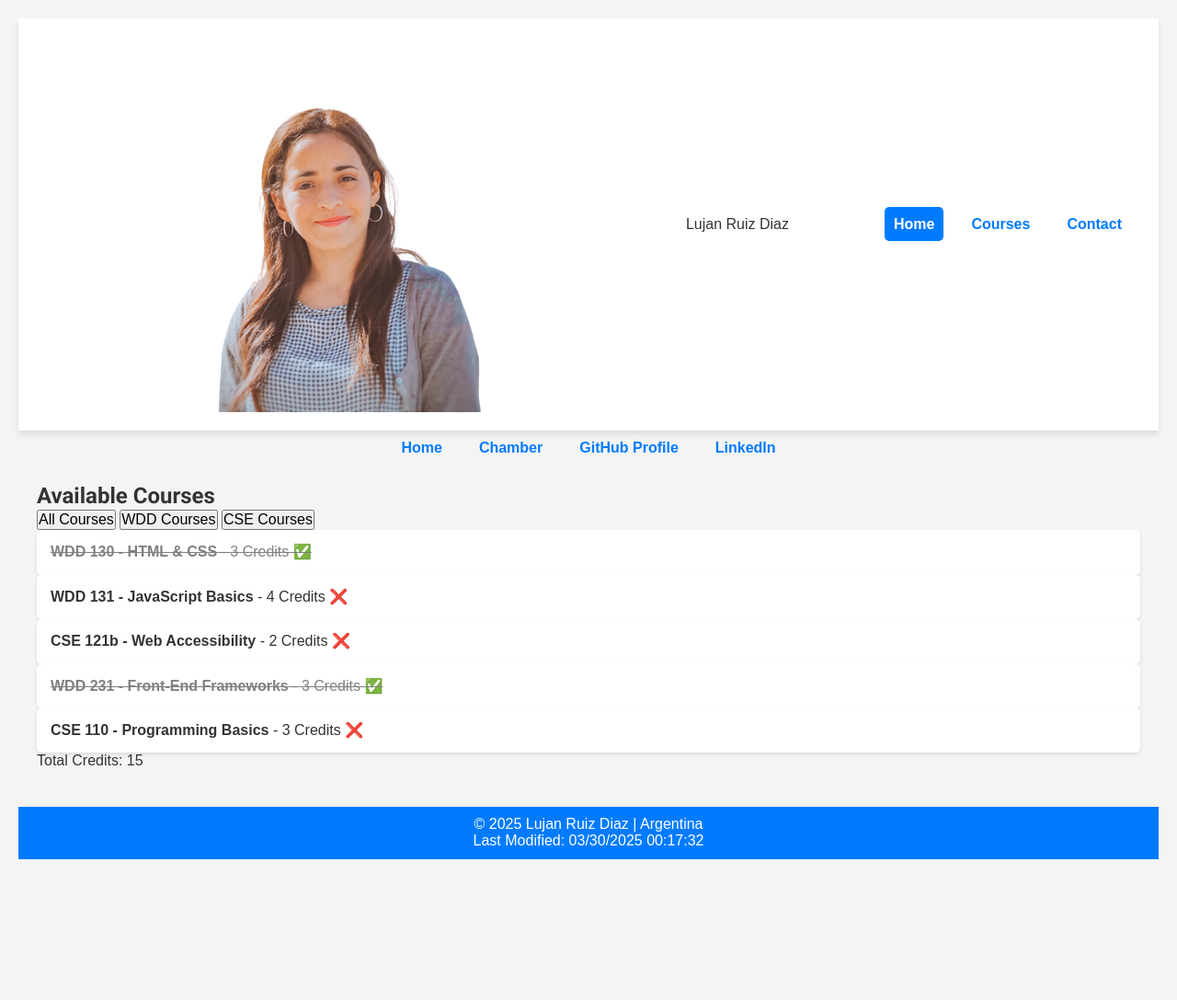
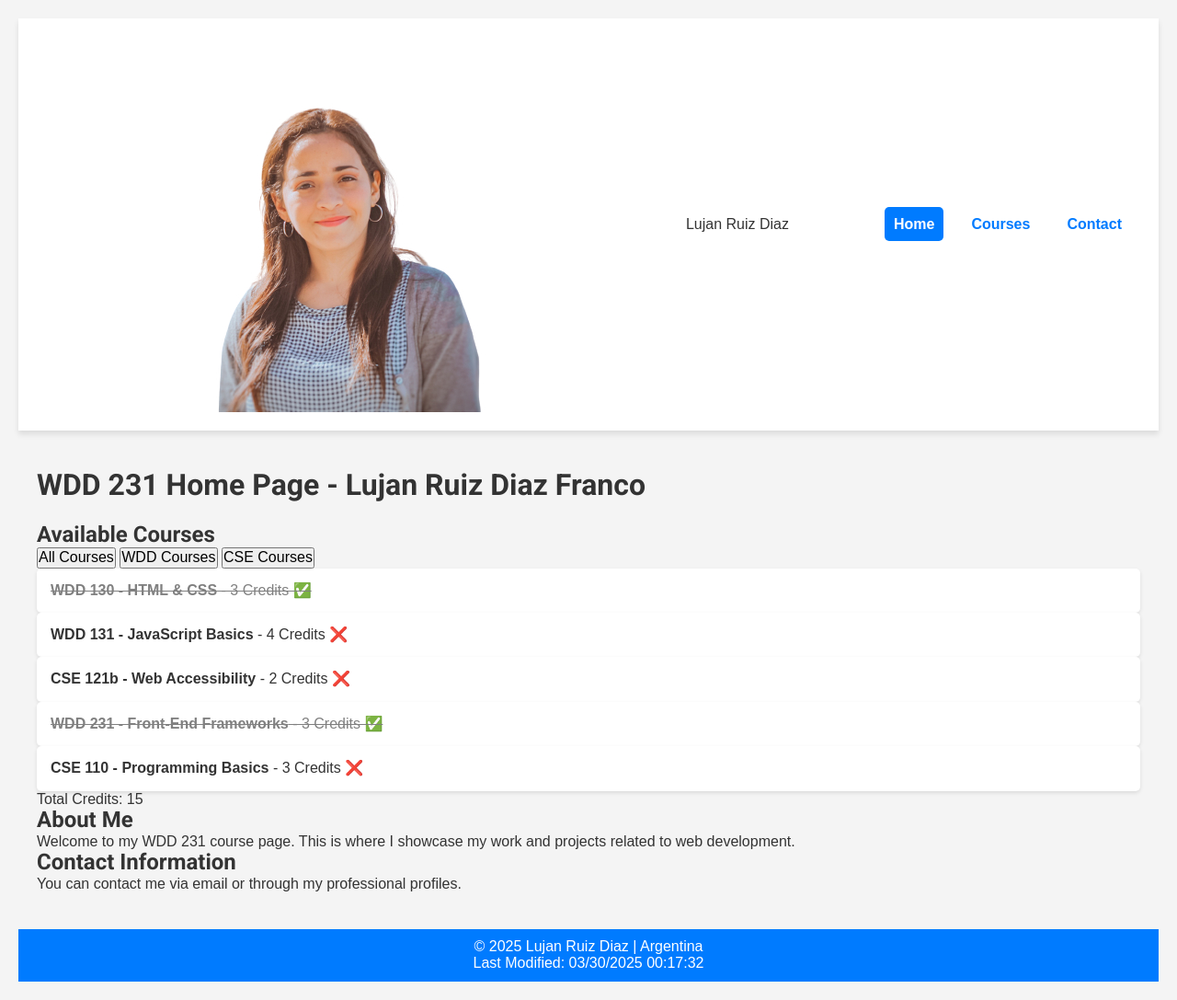
Before and after one commit to lujansheridan97/wdd231, a plain HTML site: page index.html in a window 1280 px wide. Shown: the whole page at 92% size. Before the commit the page ends 954 px from the top, so only its background shows below. Drawn offline with nearby package versions, Linux system fonts and the light colour scheme.

Commit message:
home page1

```diff
--- a/index.html
+++ b/index.html
@@ -5,7 +5,7 @@
     <meta name="viewport" content="width=device-width, initial-scale=1.0">
     <meta name="description" content="Home Page WDD231">
     <meta name="author" content="Lujan Ruiz Diaz Franco">
-    <title>WDD 231 Home Page- Lujan Ruiz Diaz Franco</title>
+    <title>WDD 231 Home Page - Lujan Ruiz Diaz Franco</title>
     <link rel="stylesheet" href="styles/normalize.css">
     <link rel="stylesheet" href="styles/small.css">
     <link rel="stylesheet" href="styles/larger.css">
@@ -16,16 +16,13 @@
     <!-- Link to Google Fonts -->
     <link href="https://fonts.googleapis.com/css2?family=Roboto:wght@400;700&display=swap" rel="stylesheet">
 
-
     <script src="scripts/navigation.js" defer></script>
     <script src="scripts/date.js" defer></script>
     <script src="scripts/course.js" defer></script>
-
 </head>
 <body>
     <header>
         <img src="images/profile-picture.jpg" alt="Profile picture">
-
         <span>Lujan Ruiz Diaz</span>
         <button id="menuButton">☰ Menu</button>
         <nav id="navMenu">
@@ -35,42 +32,43 @@
                 <li><a href="contact.html">Contact</a></li>
             </ul>
         </nav>
-
     </header>
 
-    <button id="menuButton">☰ Menu</button>
-<nav id="navMenu">
-  <ul>
+    <main>
+        <!-- H1 Added to match the page's title -->
+        <h1>WDD 231 Home Page - Lujan Ruiz Diaz Franco</h1>
 
-            <li><a href="index.html">Home</a></li>
-            <li><a href="#">Chamber</a></li>
-            <li><a href="https://github.com/lujansheridan97" target="_blank">GitHub Profile</a></li>
-            <li><a href="https://www.linkedin.com/in/lujan-ruiz-diaz-f/" target="_blank">LinkedIn</a></li>
-        </ul>
-    </nav>
-    <main>
+        <!-- First Section -->
         <section id="coursesSection">
             <h2>Available Courses</h2>
-
             <!-- Filter Buttons -->
             <div id="courseFilters">
                 <button id="allCourses">All Courses</button>
                 <button id="wddCourses">WDD Courses</button>
                 <button id="cseCourses">CSE Courses</button>
             </div>
-
             <!-- Course List Container -->
             <div id="courseList"></div>
-
             <!-- Total Credits -->
             <p id="totalCredits">Total Credits: 0</p>
         </section>
 
+        <!-- Second Section -->
+        <section id="aboutSection">
+            <h2>About Me</h2>
+            <p>Welcome to my WDD 231 course page. This is where I showcase my work and projects related to web development.</p>
+        </section>
+
+        <!-- Third Section -->
+        <section id="contactSection">
+            <h2>Contact Information</h2>
+            <p>You can contact me via email or through my professional profiles.</p>
+        </section>
     </main>
+
     <footer>
         <p>&copy; <span id="currentyear"></span> Lujan Ruiz Diaz | Argentina</p>
         <p id="lastModified"></p>
     </footer>
-
 </body>
 </html>
```
Lines whose indentation alone changed are shown as unchanged.
